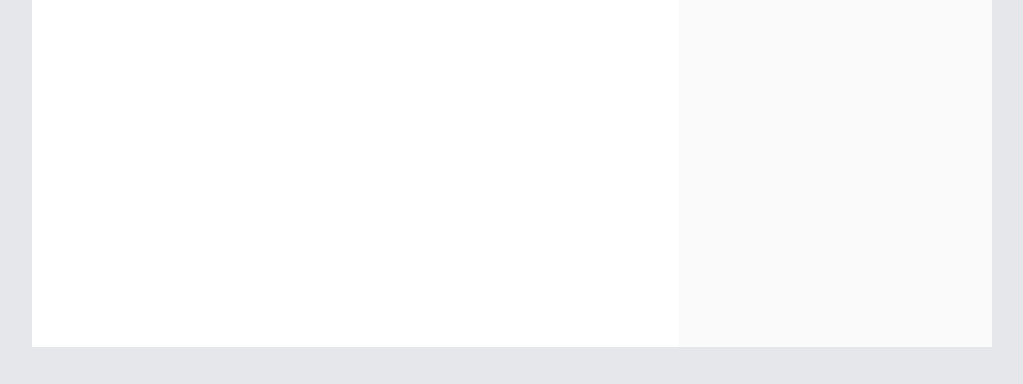
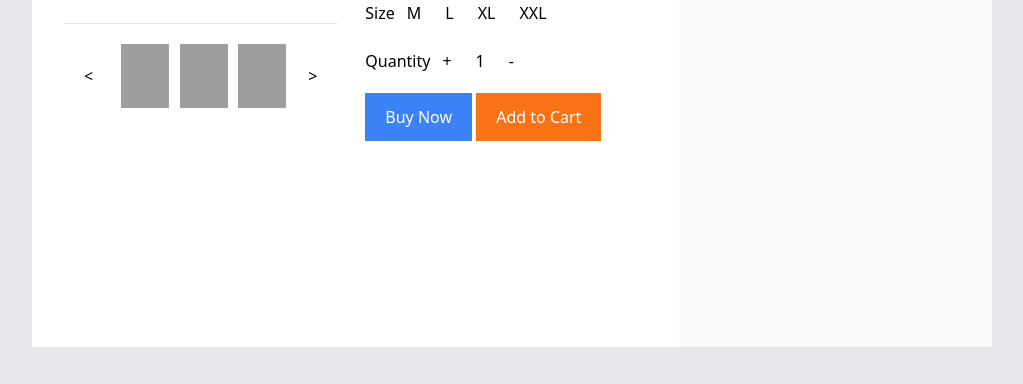
Before and after one commit to PJ-BN/daraz-lite, a Django app: template catalog/templates/product.html in a window 1280 px wide; the page is wider, and only the part inside the window is pictured. Shown: the part 413-797 px from the top of that part, without its empty margins (128-1151 px from the left). Run offline with Django 4.2, Linux system fonts and the light colour scheme; the template is opened without the code that fills it, so the values that code supplies are empty; style sheets or scripts are compiled from the project's sources; some libraries are stand-ins or nearby versions; grey boxes are pictures that could not be loaded.

Commit message:
added product information

```diff
--- a/catalog/templates/product.html
+++ b/catalog/templates/product.html
@@ -17,9 +17,31 @@
 
 
     <div class = " m-5 pl-5 mx-40 h-[40rem] bg-white grid grid-cols-3">
-        <div id = "image" class = "py-10">
+        <div id = "image" class = "py-10 m-3 mr-7">
 
             <img src= "images/{{ data.image}}" alt  = "data.name" class = "h-[15rem] w-[20rem]">
+            <br>
+            <hr>
+            <div class="flex py-3">
+                <button class = "px-5"> < </button>
+
+                <button>
+                <img src= "images/{{ data.image}}" alt  = "data.name" class = "h-[4rem] w-[3rem] m-2  ">
+                </button>
+
+                <button>
+                    <img src= "images/{{ data.image}}" alt  = "data.name" class = "h-[4rem] w-[3rem] m-2  ">
+                </button>
+
+                <button>
+                    <img src= "images/{{ data.image}}" alt  = "data.name" class = "h-[4rem] w-[3rem] m-2  ">
+                </button>
+
+
+
+                <button  class = "px-5 py-3"> > </button>
+            </div>
+
         </div>
 
         <div id = "detail" class = "py-10  ">
@@ -33,9 +55,41 @@
             <hr>
             <br>
             <p class= "text-3xl text-orange-700"> Rs. {{ data.price}} </p>
+            <br>
+            <p> Promotions </p>
+            <br>
+            <hr>
+            <br>
+            <p> Color Family </p>
+            <br>
+
+            <div class = "flex">
+                <p> Size </p>
+                <button class = "mx-3"> M</button>
+                <button class = "mx-3"> L</button>
+                <button class = "mx-3"> XL</button>
+                <button class = "mx-3"> XXL</button>
+
+            </div>
+            <br>
+
+            <div class = "flex">
+                <p > Quantity </p>
+                <button class = "mx-3"> + </button>
+                <p class = "mx-3"> 1 </p>
+                <button class = "mx-3"> - </button>
+            </div>
+
+            <div class = "text-white">
+                <button class = "px-5 py-3 mt-5 mb-5 bg-blue-500  "> Buy Now </button>
+                <button class = "px-5 py-3 mt-5 mb-5 bg-orange-500"> Add to Cart </button>
+
+            </div>
+
+
         </div>
 
-        <div id = "delivery" class = "py-10  bg-[#fafafa]">
+        <div id = "delivery" class = "py-10 px-5 bg-[#fafafa]">
             nepal
         </div>
 
--- a/catalog/views.py
+++ b/catalog/views.py
@@ -1,7 +1,7 @@
 from django.shortcuts import render, redirect, get_object_or_404
 from django.conf import settings
 import os
-from .models import Product
+from .models import *
 
 
 def home(request):
@@ -52,6 +52,7 @@ def cart(request):
 
 def product(request, slug):
     identify_slug = get_object_or_404(Product, slug = slug)
+
     data = Product.objects.get(slug= slug)
     context = {
         'request': request,
```
